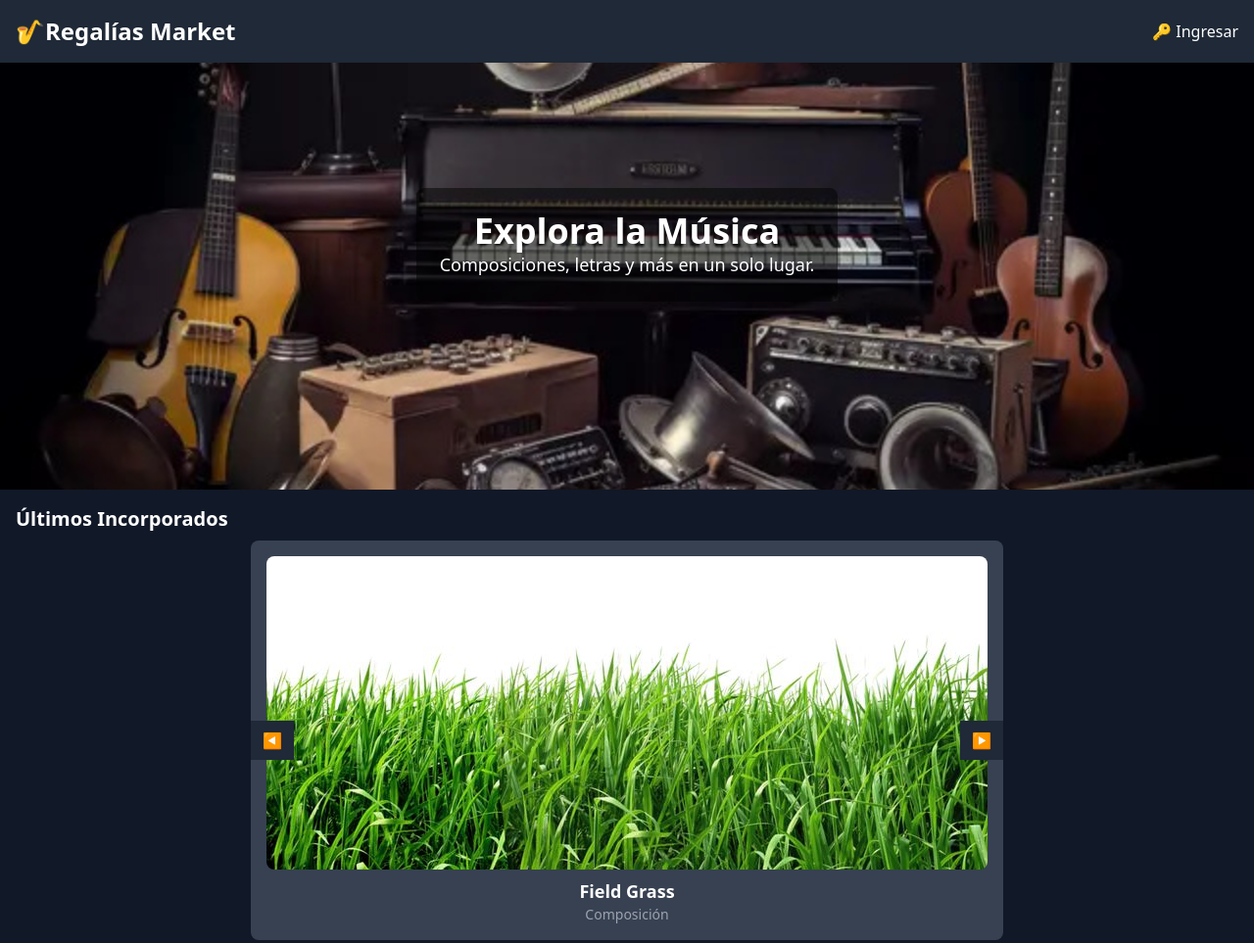
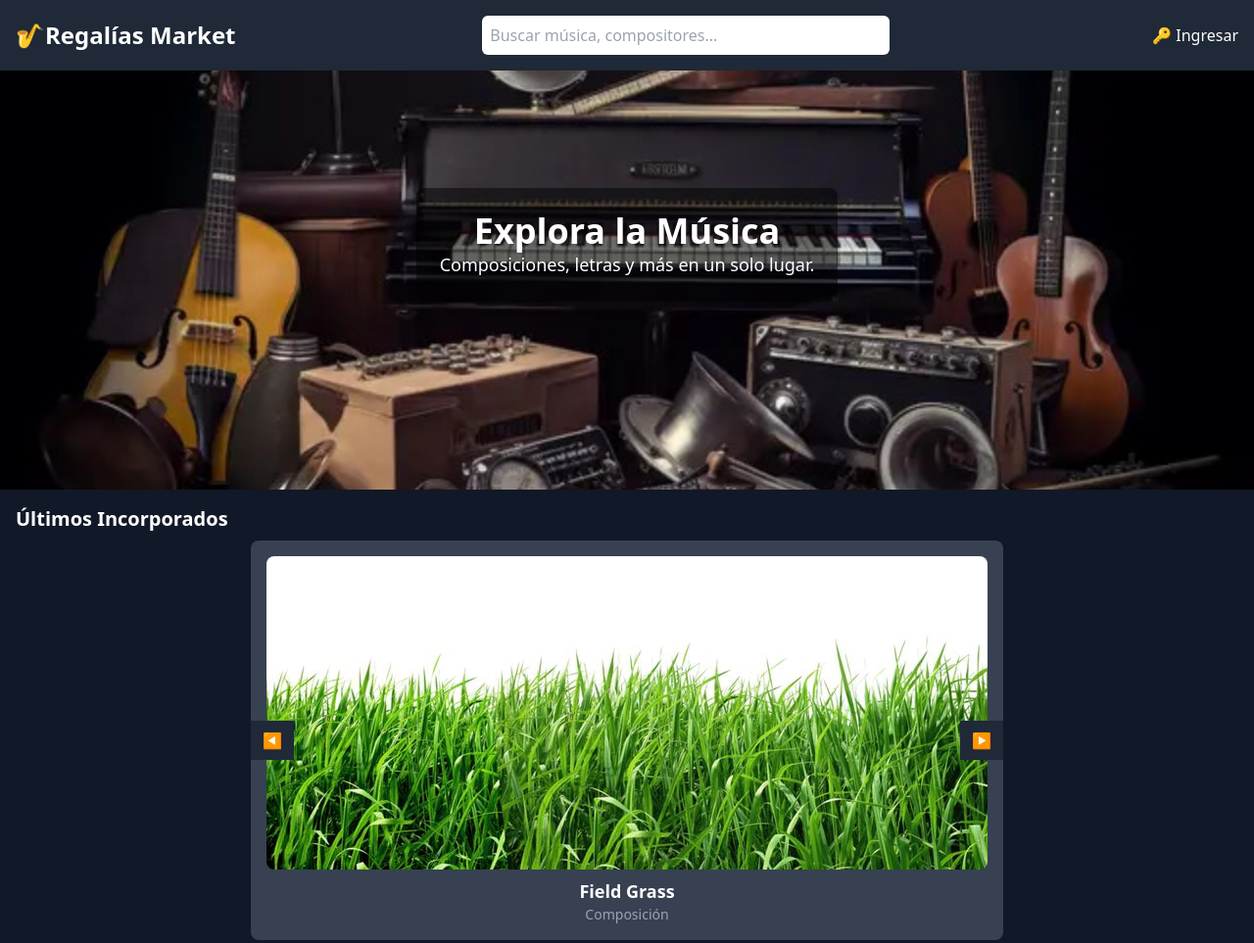
Before and after one commit to Drako01/app-music, a plain HTML site: page index.html in a window 1280 px wide. Shown: the top 963 px of the page at 98% size. Drawn offline with nearby package versions, Linux system fonts and the light colour scheme.

Commit message:
Barra de busqueda

```diff
--- a/index.html
+++ b/index.html
@@ -80,12 +80,10 @@
                 }">
 
 
-
-
         <!-- HEADER -->
         <header class="bg-gray-800 p-4 flex justify-between items-center fixed top-0 w-full z-10">
             <div class="text-2xl font-bold">🎷Regalías Market</div>
-
+            <input type="text" placeholder="Buscar música, compositores..." class="p-2 rounded-md w-1/3 text-black">
             <div class="flex space-x-4">
                 <!-- Si está logueado, muestra Carrito, Mis Compras y Logout -->
                 <template x-if="Alpine.store('auth').isLoggedIn">
@@ -194,7 +192,7 @@
         </section>
 
         <!-- LISTA DE CONTENIDO DESTACADO -->
-        <section class="p-8" x-data="contentData()" >
+        <section class="p-8" x-data="contentData()">
             <h2 class="text-2xl font-bold mb-4">🎼 Descubre Más Música</h2>
 
             <div class="grid grid-cols-1 md:grid-cols-2 lg:grid-cols-2 gap-4">
```
